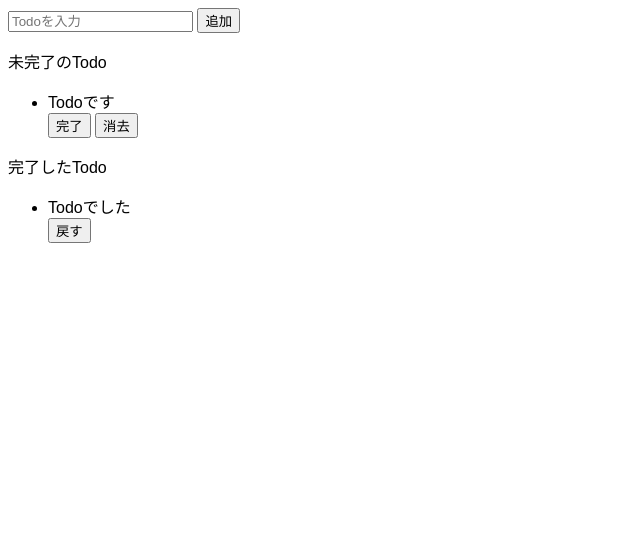
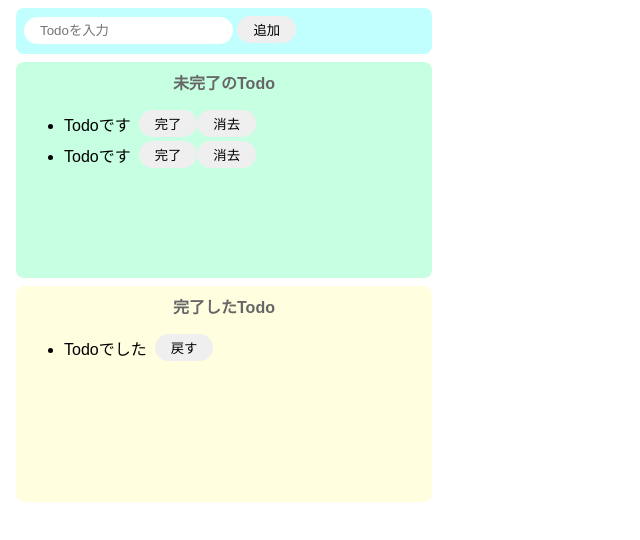
Before and after one commit to tokuyama-shouta/sandbox-jstodo, a website built with Parcel: page index.html in a window 1280 px wide. Shown: the whole page, without its empty margins (0-640 px from the left). Built offline with nearby package versions, Linux system fonts and the light colour scheme.

Commit message:
CSS スタイリング

```diff
--- a/index.html
+++ b/index.html
@@ -6,24 +6,29 @@
   </head>
 
   <body>
-    <div>
+    <div class="input-area">
       <input placeholder="Todoを入力" />
       <button>追加</button>
     </div>
-    <div>
-      <p>未完了のTodo</p>
+    <div class="incomplete-area">
+      <p class="title">未完了のTodo</p>
       <ul>
-        <div>
+        <div class="list-row">
+          <li>Todoです</li>
+          <button>完了</button>
+          <button>消去</button>
+        </div>
+        <div class="list-row">
           <li>Todoです</li>
           <button>完了</button>
           <button>消去</button>
         </div>
       </ul>
     </div>
-    <div>
-      <p>完了したTodo</p>
+    <div class="compolete-area">
+      <p class="title">完了したTodo</p>
       <ul>
-        <div>
+        <div class="list-row">
           <li>Todoでした</li>
           <button>戻す</button>
         </div>
--- a/src/styles.css
+++ b/src/styles.css
@@ -1,3 +1,64 @@
 body {
   font-family: sans-serif;
 }
+
+input {
+  border-radius: 16px;
+  border: none;
+  padding: 6px 16px;
+  outline: none;
+}
+
+button {
+  border-radius: 16px;
+  border: none;
+  padding: 4px 16px;
+}
+
+button:hover {
+  background-color: #ff7fff;
+  color: #fff;
+  cursor: pointer;
+}
+
+li {
+  margin-right: 8px;
+}
+
+.input-area {
+  background-color: #c1ffff;
+  width: 400px;
+  height: 30px;
+  padding: 8px;
+  margin: 8px;
+  border-radius: 8px;
+}
+.incomplete-area {
+  background-color: #c6ffe2;
+  width: 400px;
+  min-height: 200px;
+  padding: 8px;
+  margin: 8px;
+  border-radius: 8px;
+}
+.compolete-area {
+  background-color: #ffffe0;
+  width: 400px;
+  min-height: 200px;
+  padding: 8px;
+  margin: 8px;
+  border-radius: 8px;
+}
+
+.title {
+  text-align: center;
+  margin-top: 0;
+  font-weight: bold;
+  color: #666;
+}
+
+.list-row {
+  display: flex;
+  align-items: center;
+  padding-bottom: 4px;
+}
```
